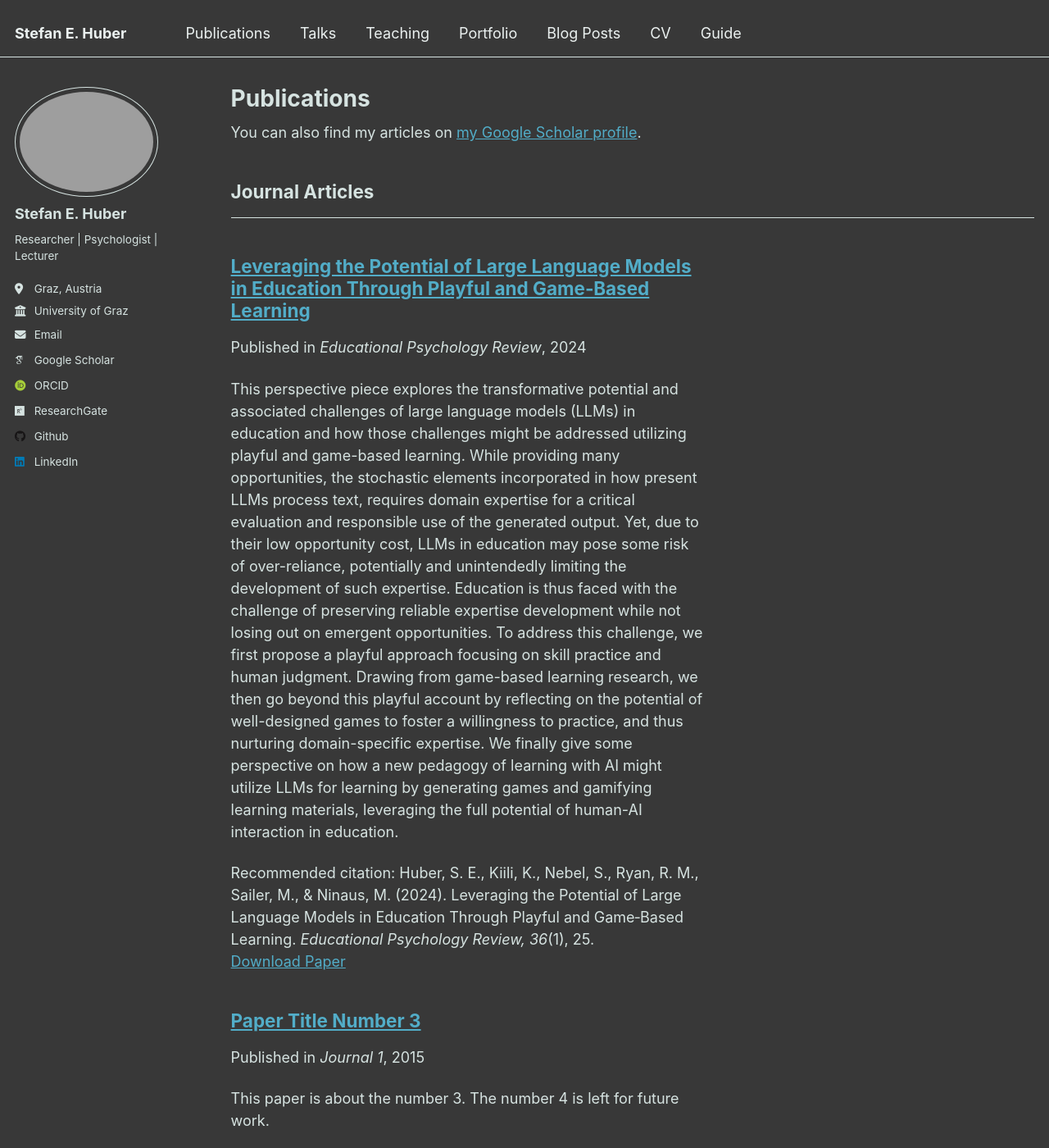
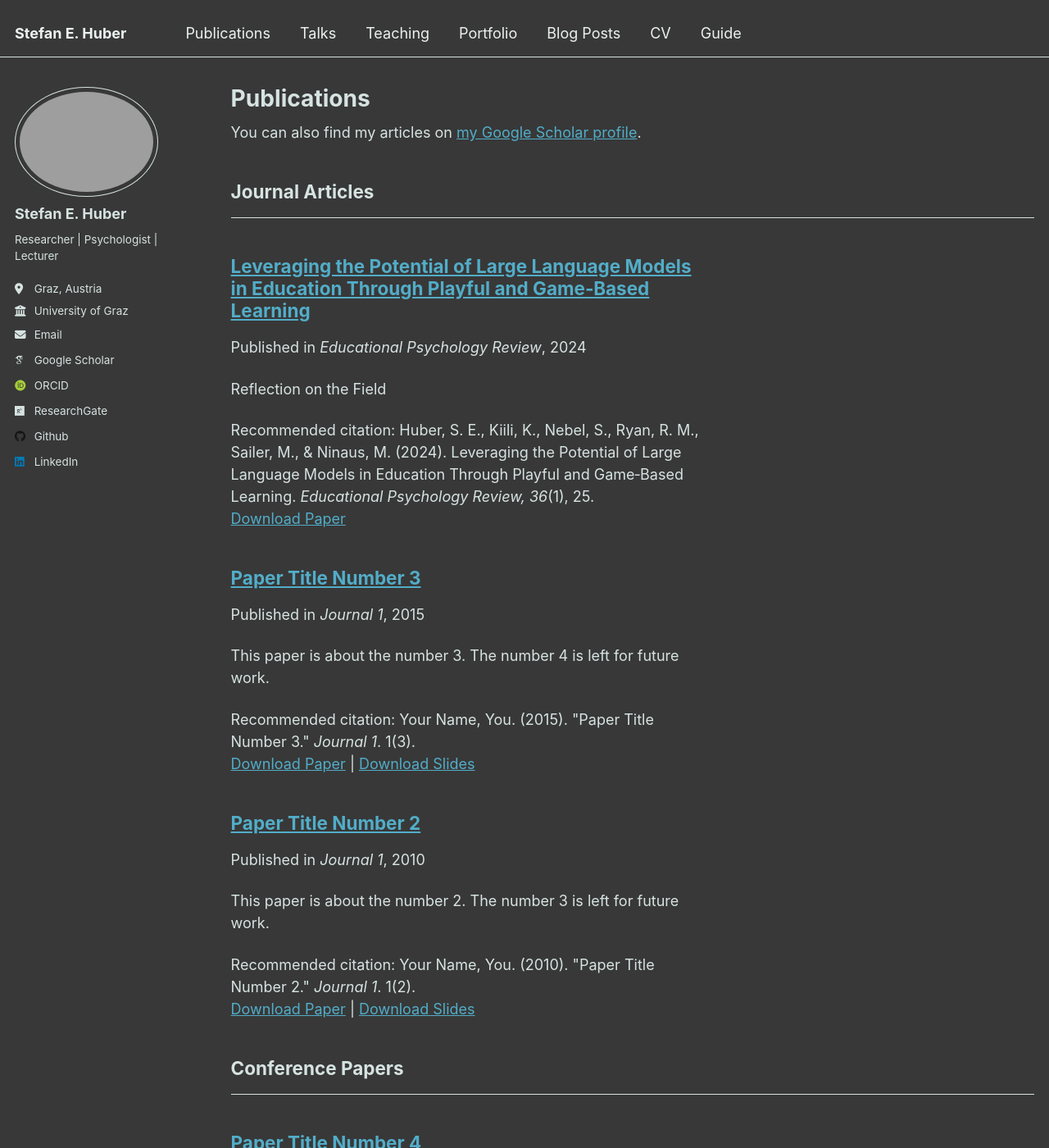
Before and after one commit to stefaneha/stefaneha.github.io, a Jekyll site: the page built from _pages/publications.html, in a window 1280 px wide and 1400 px high. Shown: the whole window at 82% size. Built offline with Jekyll 4.4.1, drawn with Linux system fonts in a browser that asks for light colours; some web fonts are replaced.

Commit message:
Add excerpt.

```diff
--- a/_publications/2024-10-01-paper-title-number-1.md
+++ b/_publications/2024-10-01-paper-title-number-1.md
@@ -3,6 +3,7 @@ title: "Leveraging the Potential of Large Language Models in Education Through P
 collection: publications
 category: manuscripts
 permalink: /publication/2024-10-01-paper-title-number-1
+excerpt: 'Reflection on the Field'
 date: 2024-10-01
 venue: 'Educational Psychology Review'
 paperurl: 'https://doi.org/10.1007/s10648-024-09868-z'
```
